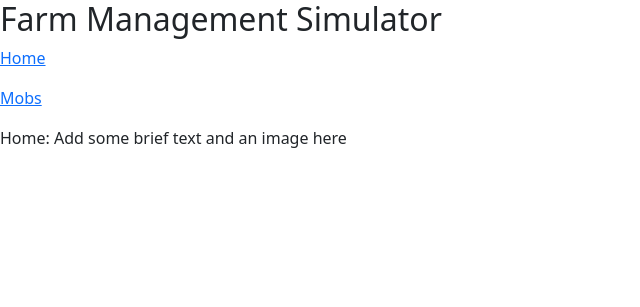
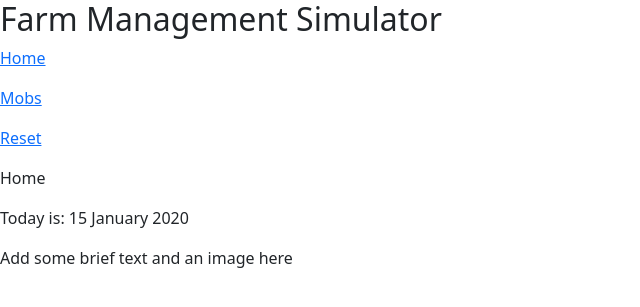
Before and after one commit to Wei-Liu-1161456/fms, a Flask app: template templates/home.html in a window 1280 px wide. Shown: the top 307 px of the page, without its empty margins (0-640 px from the left). Run offline with Flask 3, Linux system fonts and the light colour scheme; the template is opened without the code that fills it: most values are stand-ins (such as "Sample title", 1, 10 or a date in 2020).

Commit message:
update new html files
update new html files

```diff
--- a/templates/base.html
+++ b/templates/base.html
@@ -12,9 +12,11 @@
       <h2>Farm Management Simulator</h2>
       <p><a href="{{url_for('home')}}">Home</a></p>
       <p><a href="{{url_for('mobs')}}">Mobs</a></p>
+      <p><a href="{{url_for('reset')}}">Reset</a></p>   <!-- New line -->
     </nav>
+    <!--  Remove this line: {#
     <p>{% if session['curr_date'] %}Today is: {{session['curr_date'].strftime("%d %B %Y")}}{% endif %}</p>
-
+      #}  -->
     <section class="content">
       <header>
         {% block header %}{% endblock %}
--- a/templates/home.html
+++ b/templates/home.html
@@ -4,7 +4,12 @@
 
 {% block content %}
 
-<p>Home:  Add some brief text and an image here </p>
+<p>Home </p>
+
+<!-- New line (which you are free to edit or delete): -->
+<p>{% if curr_date %}Today is: {{curr_date.strftime("%d %B %Y")}}{% endif %}</p>
+
+<p>Add some brief text and an image here </p>
 
 
 
--- a/templates/paddocks.html
+++ b/templates/paddocks.html
@@ -5,5 +5,7 @@
 {% block content %}
 
 <p>Paddocks</p>
+<!-- New line (which you are free to edit or delete): -->
+<p>{% if curr_date %}Today is: {{curr_date.strftime("%d %B %Y")}}{% endif %}</p>
 
 {% endblock %}
```
